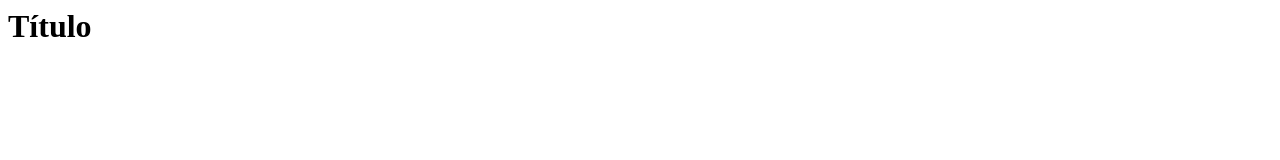
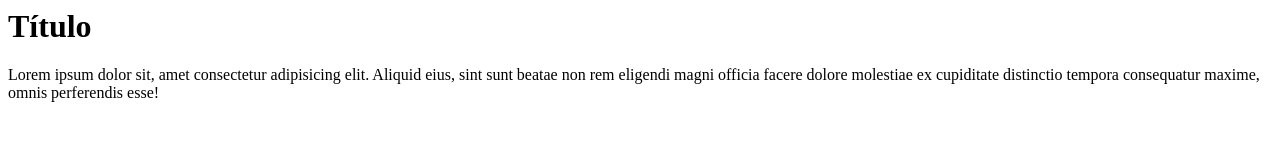
Before and after one commit to yandhhi/mi-primer-repo, a plain HTML site: page index.html in a window 1280 px wide. Drawn offline with Linux system fonts and the light colour scheme.

Commit message:
Agrega parrafo

```diff
--- a/index.html
+++ b/index.html
@@ -6,6 +6,7 @@
 </head>
 <body>
     <h1>Título</h1>
+    <p>Lorem ipsum dolor sit, amet consectetur adipisicing elit. Aliquid eius, sint sunt beatae non rem eligendi magni officia facere dolore molestiae ex cupiditate distinctio tempora consequatur maxime, omnis perferendis esse!</p>
 
 </body>
 </html>
```
